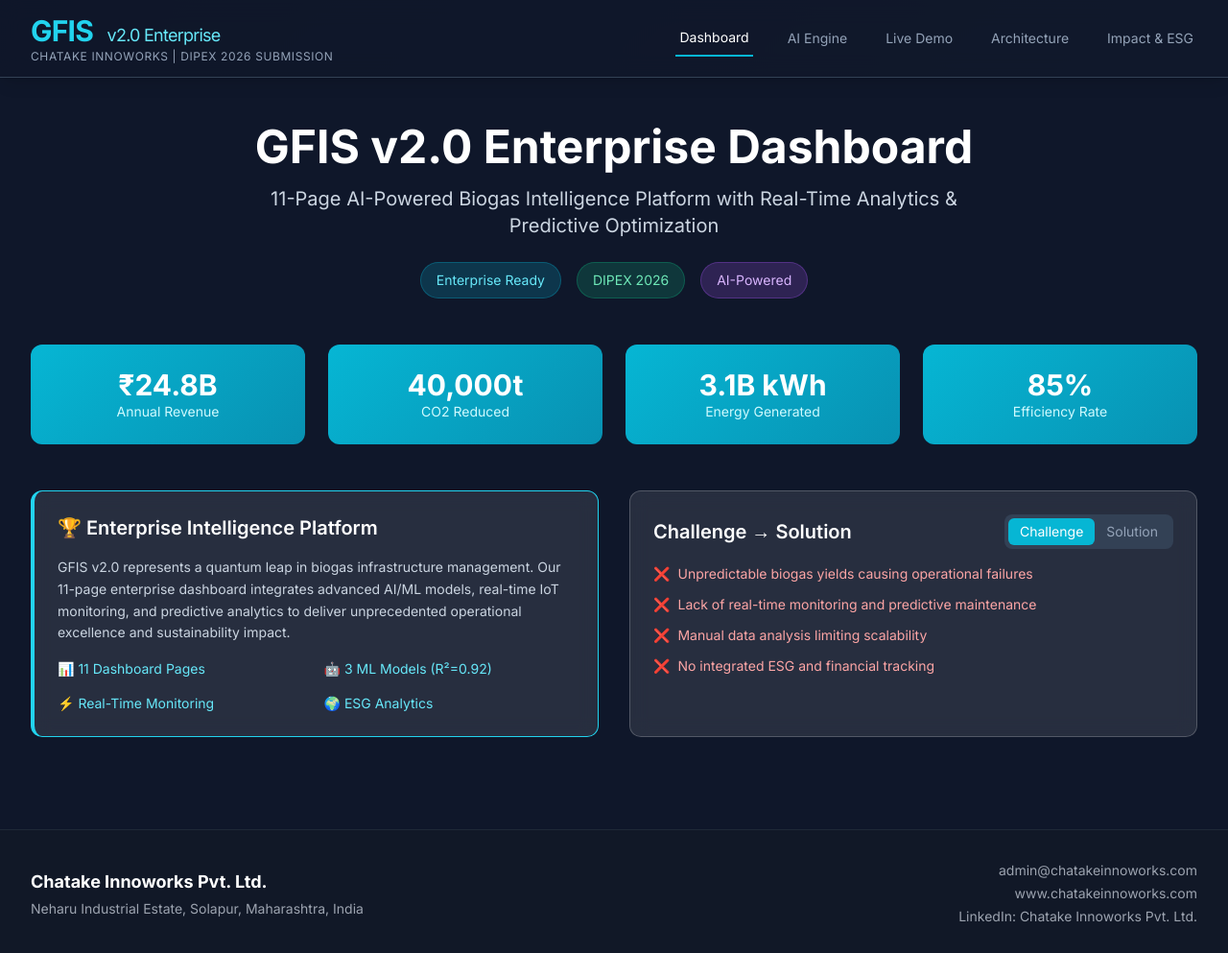
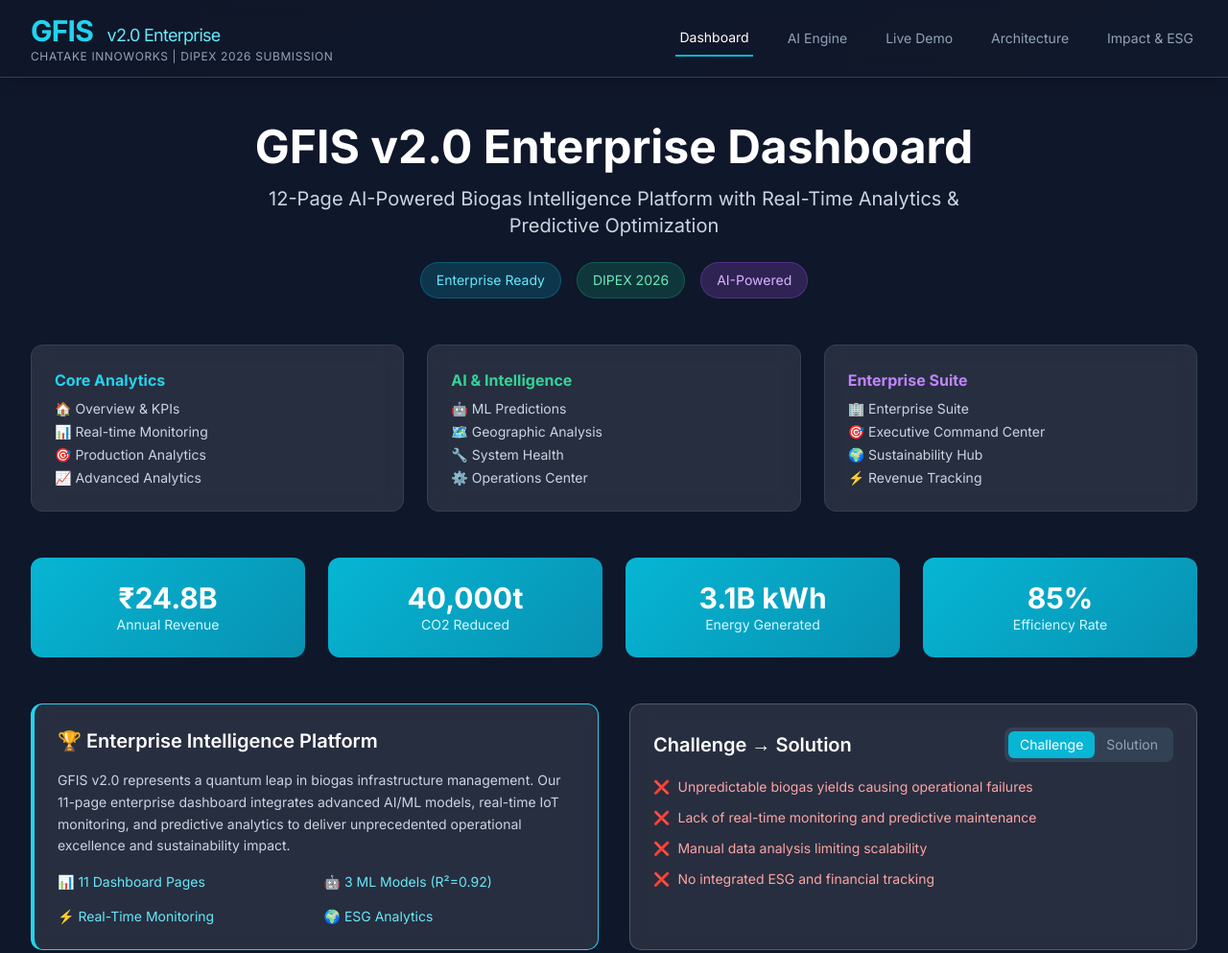
Before and after one commit to aakashchatake/GFIS-v2.0, a plain HTML site: page interactive_demo.html in a window 1280 px wide. Shown: the top 993 px of the page at 96% size. Drawn offline with nearby package versions, Linux system fonts and the light colour scheme.

```diff
--- a/interactive_demo.html
+++ b/interactive_demo.html
@@ -84,11 +84,42 @@
         <section id="overview" class="max-w-7xl mx-auto px-4 sm:px-6 lg:px-8 py-12 transition-all">
             <div class="text-center mb-12">
                 <h2 class="text-4xl font-extrabold text-white sm:text-5xl">GFIS v2.0 Enterprise Dashboard</h2>
-                <p class="mt-4 max-w-3xl text-xl text-slate-300 mx-auto">11-Page AI-Powered Biogas Intelligence Platform with Real-Time Analytics & Predictive Optimization</p>
+                <p class="mt-4 max-w-3xl text-xl text-slate-300 mx-auto">12-Page AI-Powered Biogas Intelligence Platform with Real-Time Analytics & Predictive Optimization</p>
                 <div class="mt-6 flex justify-center space-x-4">
                     <span class="inline-flex items-center px-4 py-2 rounded-full text-sm font-medium bg-cyan-500/20 text-cyan-300 border border-cyan-500/30">Enterprise Ready</span>
                     <span class="inline-flex items-center px-4 py-2 rounded-full text-sm font-medium bg-emerald-500/20 text-emerald-300 border border-emerald-500/30">DIPEX 2026</span>
                     <span class="inline-flex items-center px-4 py-2 rounded-full text-sm font-medium bg-purple-500/20 text-purple-300 border border-purple-500/30">AI-Powered</span>
+                </div>
+            </div>
+
+            <!-- Dashboard Pages Grid -->
+            <div class="grid grid-cols-1 md:grid-cols-3 gap-6 mb-12">
+                <div class="glass-effect rounded-xl p-6 border border-slate-700">
+                    <h3 class="text-cyan-400 font-bold mb-2">Core Analytics</h3>
+                    <ul class="text-slate-300 text-sm space-y-1">
+                        <li>🏠 Overview & KPIs</li>
+                        <li>📊 Real-time Monitoring</li>
+                        <li>🎯 Production Analytics</li>
+                        <li>📈 Advanced Analytics</li>
+                    </ul>
+                </div>
+                <div class="glass-effect rounded-xl p-6 border border-slate-700">
+                    <h3 class="text-emerald-400 font-bold mb-2">AI & Intelligence</h3>
+                    <ul class="text-slate-300 text-sm space-y-1">
+                        <li>🤖 ML Predictions</li>
+                        <li>🗺️ Geographic Analysis</li>
+                        <li>🔧 System Health</li>
+                        <li>⚙️ Operations Center</li>
+                    </ul>
+                </div>
+                <div class="glass-effect rounded-xl p-6 border border-slate-700">
+                    <h3 class="text-purple-400 font-bold mb-2">Enterprise Suite</h3>
+                    <ul class="text-slate-300 text-sm space-y-1">
+                        <li>🏢 Enterprise Suite</li>
+                        <li>🎯 Executive Command Center</li>
+                        <li>🌍 Sustainability Hub</li>
+                        <li>⚡ Revenue Tracking</li>
+                    </ul>
                 </div>
             </div>
 
```
Also changed, not shown: requirements.txt, 1 other file.
